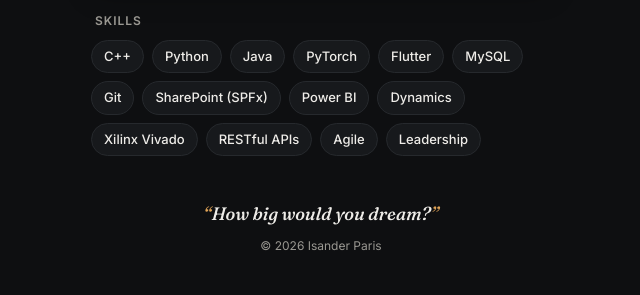
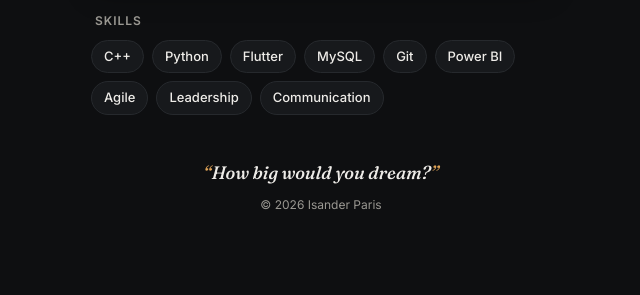
Before and after one commit to IsanderParis/IsanderParis.github.io, a plain HTML site: page index.html in a window 1280 px wide. Shown: the part 643-938 px from the top of the page, without its empty margins (319-959 px from the left). After the commit the page ends 897 px from the top, so only its background shows below. Drawn offline with Linux system fonts and the light colour scheme.

Commit message:
fixing minor detail

```diff
--- a/index.html
+++ b/index.html
@@ -180,8 +180,8 @@
         </a>
       </div>
       <p class="bio">
-        Contributing by solving one problem at a time.
-        Random fact about me: <em>I love coffee.</em> ☕
+        Building my future, one solution at a time.
+        Random fact about me: <em>I LOVE coffee.</em> ☕
       </p>
     </header>
 
@@ -215,18 +215,13 @@
     <ul class="skills">
       <li>C++</li>
       <li>Python</li>
-      <li>Java</li>
-      <li>PyTorch</li>
       <li>Flutter</li>
       <li>MySQL</li>
       <li>Git</li>
-      <li>SharePoint (SPFx)</li>
       <li>Power BI</li>
-      <li>Dynamics</li>
-      <li>Xilinx Vivado</li>
-      <li>RESTful APIs</li>
       <li>Agile</li>
       <li>Leadership</li>
+      <li>Communication</li>
     </ul>
 
     <footer>
```
